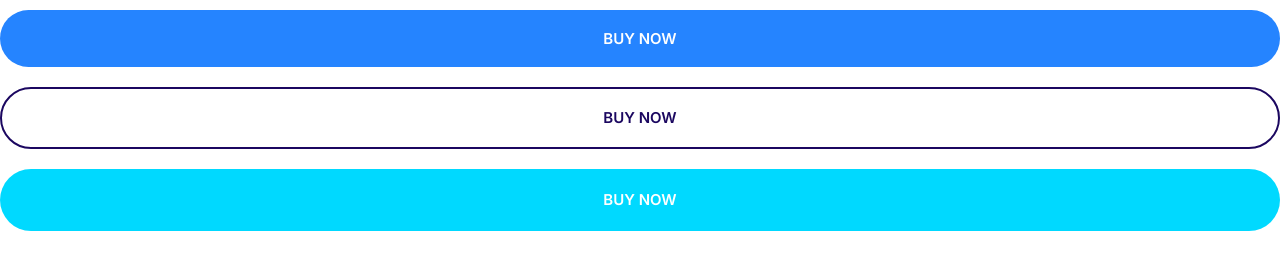
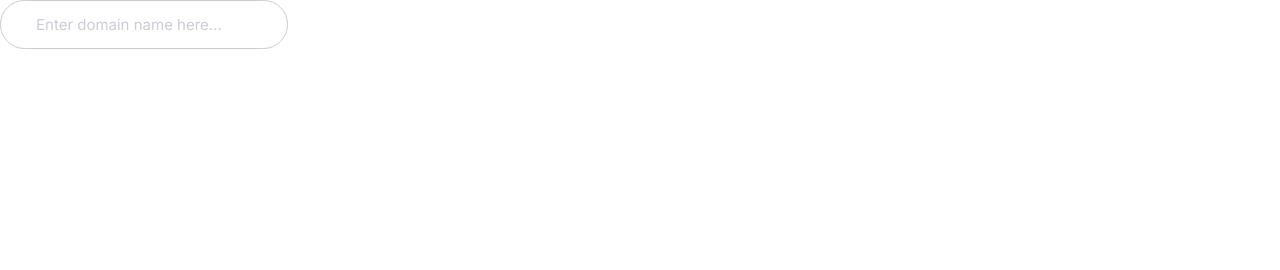
Before and after one commit to vivekhere/cloud-web-app, a plain HTML site: page index.html in a window 1280 px wide. Drawn offline with Linux system fonts and the light colour scheme.

Commit message:
Build the input component.

```diff
--- a/css/styles.css
+++ b/css/styles.css
@@ -239,3 +239,24 @@ a {
     font-size: 1.5rem;
   }
 }
+
+/* Inputs */
+
+.input {
+  border-radius: 30px;
+  border: 1px solid #ccc;
+  color: var(--color-headings);
+  font-size: 2rem;
+  outline: 0;
+  padding: 1.5rem 3.5rem;
+}
+
+::placeholder {
+  color: #cdcbd7;
+}
+
+@media screen and (min-width: 1024px) {
+  .input {
+    font-size: 1.5rem;
+  }
+}
--- a/index.html
+++ b/index.html
@@ -14,8 +14,6 @@
     <link rel="stylesheet" href="css/styles.css" />
   </head>
   <body>
-    <button class="btn btn--primary btn--block">Buy Now</button>
-    <button class="btn btn--outline btn--block">Buy Now</button>
-    <a href="" class="btn btn--secondary btn--block">Buy Now</a>
+    <input type="text" class="input" placeholder="Enter domain name here...">
   </body>
 </html>
```
Also changed, not shown: components/inputs.html (added, +1 -0 lines).
